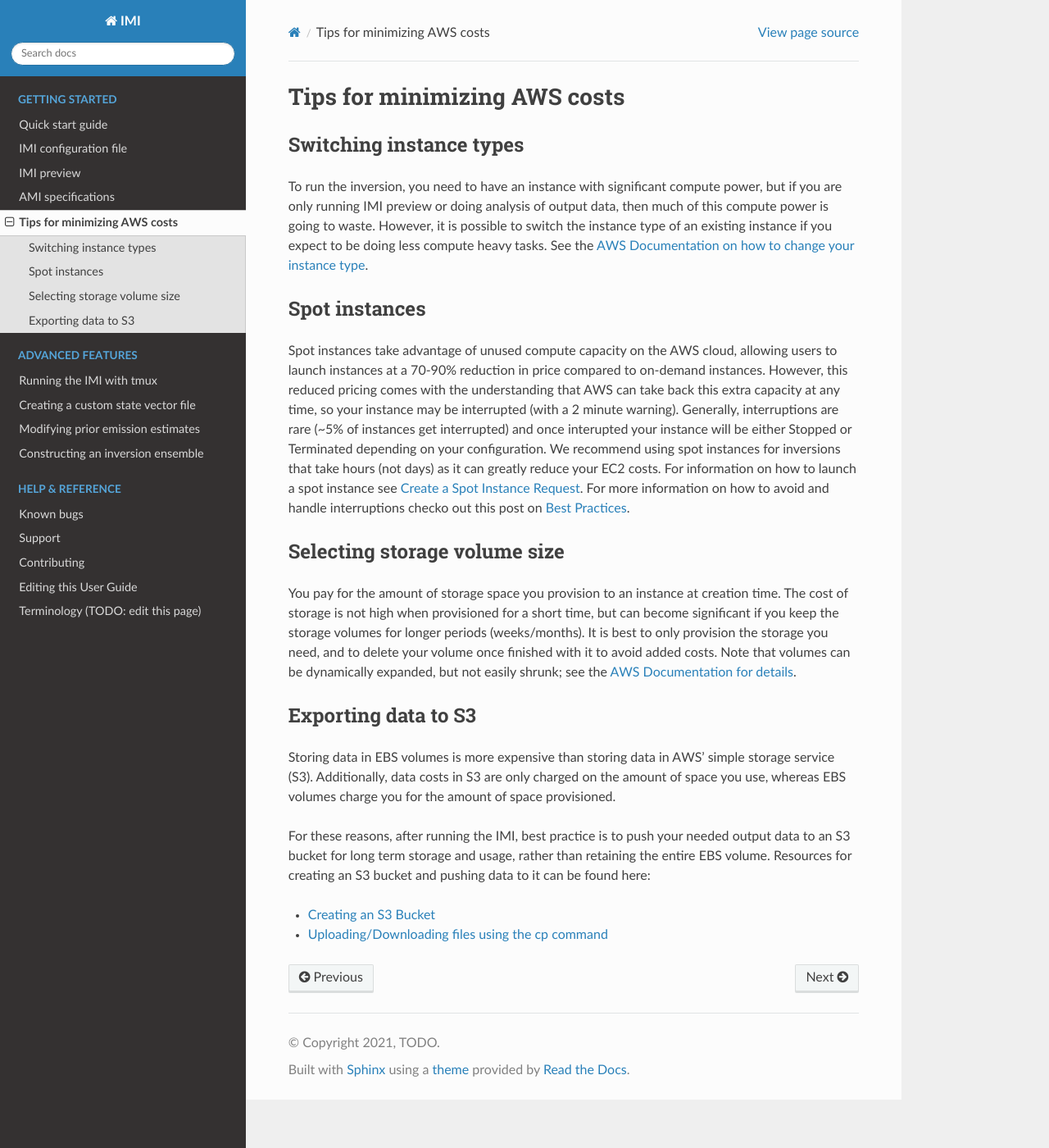
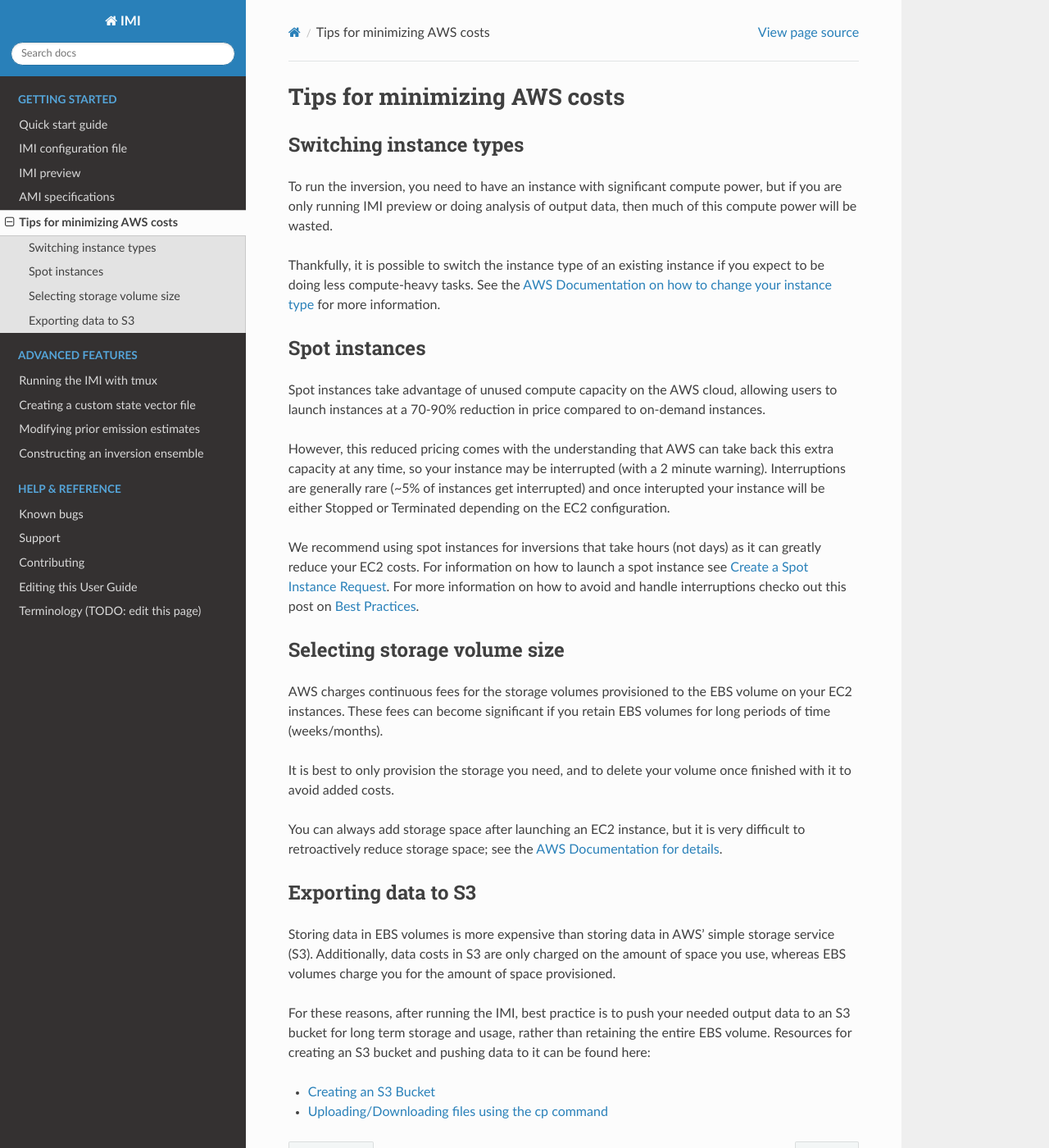
Before and after one commit to geoschem/integrated_methane_inversion, a Sphinx documentation site: the page built from docs/source/getting-started/minimizing-cost-tips.rst, in a window 1280 px wide and 1400 px high. Shown: the whole window at 82% size. Built offline with Sphinx 7.4.7 and the Read the Docs theme 2.0.0, drawn with Linux system fonts in a browser that asks for light colours.

```diff
--- a/docs/source/getting-started/minimizing-cost-tips.rst
+++ b/docs/source/getting-started/minimizing-cost-tips.rst
@@ -5,32 +5,41 @@
 Switching instance types
 ------------------------
 To run the inversion, you need to have an instance with significant compute power, but if you are only
-running IMI preview or doing analysis of output data, then much of this compute power is going to waste.
-However, it is possible to switch the instance type of an existing instance if you expect to be doing less compute heavy tasks.
-See the `AWS Documentation on how to change your instance type <https://docs.aws.amazon.com/AWSEC2/latest/UserGuide/ec2-instance-resize.html>`_.
+running IMI preview or doing analysis of output data, then much of this compute power will be wasted.
+
+Thankfully, it is possible to switch the instance type of an existing instance if you expect to be doing less compute-heavy tasks.
+See the `AWS Documentation on how to change your instance type <https://docs.aws.amazon.com/AWSEC2/latest/UserGuide/ec2-instance-resize.html>`_
+for more information.
 
 
 Spot instances
 --------------
 Spot instances take advantage of unused compute capacity on the AWS cloud, allowing users to launch instances at a
-70-90% reduction in price compared to on-demand instances. However, this reduced pricing comes with the understanding
-that AWS can take back this extra capacity at any time, so your instance may be interrupted (with a 2 minute warning).
-Generally, interruptions are rare (~5% of instances get interrupted) and once interupted your instance will be either
-Stopped or Terminated depending on your configuration. We recommend using spot instances for inversions that take hours
-(not days) as it can greatly reduce your EC2 costs. For information on how to launch a spot instance see
+70-90% reduction in price compared to on-demand instances.
+
+However, this reduced pricing comes with the understanding that AWS can take back this extra capacity at any time,
+so your instance may be interrupted (with a 2 minute warning). Interruptions are generally rare (~5% of instances get interrupted)
+and once interupted your instance will be either Stopped or Terminated depending on the EC2 configuration.
+
+We recommend using spot instances for inversions that take hours (not days) as it can greatly reduce your EC2 costs.
+For information on how to launch a spot instance see
 `Create a Spot Instance Request <https://docs.aws.amazon.com/AWSEC2/latest/UserGuide/spot-requests.html#create-spot-instance-request-console-procedure>`_.
 For more information on how to avoid and handle interruptions checko out this post on
 `Best Practices <https://aws.amazon.com/blogs/compute/best-practices-for-handling-ec2-spot-instance-interruptions/>`_.
 
 
+.. _selectingStorageSize-label:
+
 Selecting storage volume size
 -----------------------------
-You pay for the amount of storage space you provision to an instance at creation time.
-The cost of storage is not high when provisioned for a short time, but can become significant if you keep the storage
-volumes for longer periods (weeks/months).
+AWS charges continuous fees for the storage volumes provisioned to the EBS volume on your EC2 instances.
+These fees can become significant if you retain EBS volumes for long periods of time (weeks/months).
+
 It is best to only provision the storage you need, and to delete your volume once finished with it to avoid added costs.
-Note that volumes can be dynamically expanded, but not easily shrunk;
+
+You can always add storage space after launching an EC2 instance, but it is very difficult to retroactively reduce storage space;
 see the `AWS Documentation for details <https://docs.aws.amazon.com/AWSEC2/latest/UserGuide/requesting-ebs-volume-modifications.html>`_.
+
 
 
 .. _exportingS3-label:
```
Also changed, not shown: docs/source/getting-started/quick-start.rst (+3 -4 lines).
